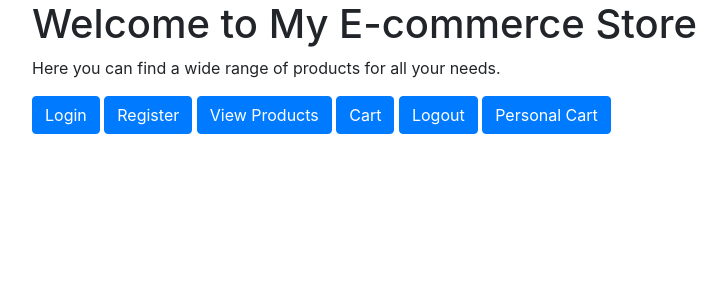
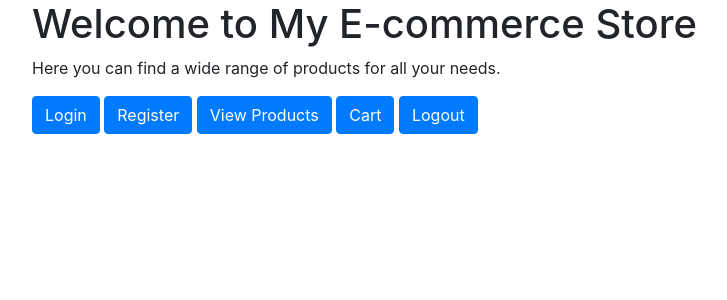
Before and after one commit to Tommynullptr/tommaso_puzzo_lab2, a Django app: page / in a window 1280 px wide. Shown: the part 56-356 px from the top of the page, without its empty margins (53-780 px from the left). Run offline with Django 4.2, Linux system fonts and the light colour scheme; some libraries are stand-ins or nearby versions.

Commit message:
Removed useless button in home. Cleared some code.

```diff
--- a/store/models.py
+++ b/store/models.py
@@ -1,4 +1,4 @@
-from django.contrib.auth.hashers import make_password
+
 from django.db import models
 from django.contrib.auth.models import AbstractBaseUser, BaseUserManager, PermissionsMixin
 
--- a/store/templates/store/base.html
+++ b/store/templates/store/base.html
@@ -7,7 +7,7 @@
 
     <title>E-commerce Store</title>
     <!-- Include necessary CSS and JavaScript files -->
-    <!-- Example: -->
+
     <link rel="stylesheet" href="https://stackpath.bootstrapcdn.com/bootstrap/4.3.1/css/bootstrap.min.css">
 
 </head>
@@ -15,7 +15,6 @@
 
 <body>
 
-    <!-- Navigation menu -->
     <nav class="navbar navbar-expand-lg navbar-light bg-light">
         <a class="navbar-brand" href="#">E-commerce Store</a>
         <ul class="navbar-nav ml-auto">
@@ -23,14 +22,13 @@
         </ul>
     </nav>
 
-    <!-- Content -->
     <div class="container">
         {% block content %}
         {% endblock %}
     </div>
 
     <!-- Include necessary JavaScript files -->
-    <!-- Example: -->
+
     <script src="https://code.jquery.com/jquery-3.3.1.slim.min.js"></script>
     <script src="https://stackpath.bootstrapcdn.com/bootstrap/4.3.1/js/bootstrap.min.js"></script>
 
--- a/store/templates/store/cart.html
+++ b/store/templates/store/cart.html
@@ -7,7 +7,6 @@
     {% for product in cart.listofproducts.all %}
         <li>
             {{ product.name }}
-            <!-- Add more product details if needed -->
             <form action="{% url 'remove_from_cart' product.id %}" method="post">
                 {% csrf_token %}
                 <button type="submit">Remove</button>
--- a/store/templates/store/home.html
+++ b/store/templates/store/home.html
@@ -9,6 +9,5 @@
     <a href="{% url 'product_list' %}" class="btn btn-primary">View Products</a>
     <a href="{% url 'cart' %}" class="btn btn-primary">Cart</a>
     <a href="{% url 'logout' %}" class="btn btn-primary">Logout</a>
-    <a href="{% url 'cart' %}" class="btn btn-primary">Personal Cart</a>
 
 {% endblock %}
--- a/store/templates/store/product_detail.html
+++ b/store/templates/store/product_detail.html
@@ -6,7 +6,6 @@
     <h2>{{ product.name }}</h2>
     <p>Price: ${{ product.price }}</p>
     <p>Stock: {{ product.stock }}</p>
-    <!-- Add more product details if needed -->
     <form action="{% url 'add_to_cart' product.id %}" method="post">
         {% csrf_token %}
         <button type="submit">Add to Cart</button>
--- a/store/templates/store/product_list.html
+++ b/store/templates/store/product_list.html
@@ -17,7 +17,6 @@
                 {% endfor %}
             </select>
         </div>
-        <!-- Add other filter options, such as price range, brand, rating -->
         <button type="submit" class="btn btn-primary">Filter</button>
     </form>
 
@@ -28,7 +27,6 @@
         <div class="product">
             <li>
                 <a href="{% url 'product_detail' product.id %}">{{ product.name }}</a>
-                <!-- Add more product details if needed -->
             </li>
         </div>
     {% endfor %}
```
Also changed, not shown: store/views.py (+8 -10 lines), db.sqlite3, store/migrations/0002_alter_cart_totalprice.py (added).
